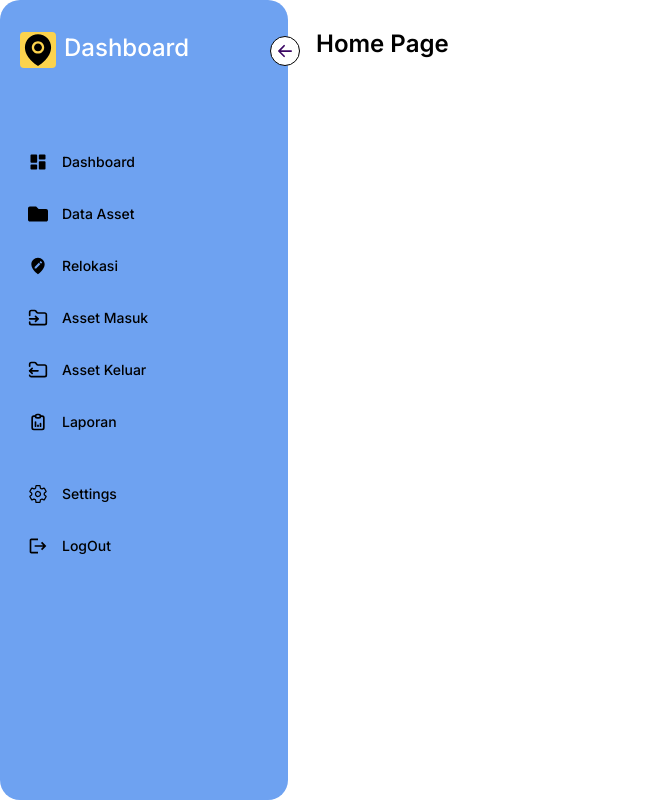
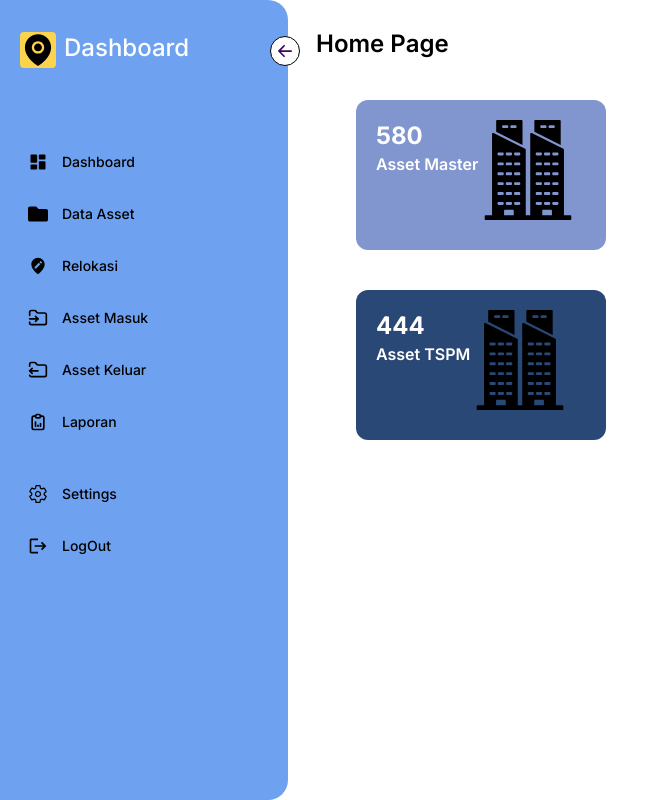
Before and after one commit to INTERNSHIP-Tiga-Serangkai-Smart-Office/frontend-web, a React (Create React App) app: page /dashboard in a window 1280 px wide. Shown: the whole page, without its empty margins (0-669 px from the left). Built offline with nearby package versions, Linux system fonts and the light colour scheme.

Commit message:
add card

```diff
--- /dev/null
+++ b/src/components/Card.jsx
@@ -0,0 +1,22 @@
+import React from 'react'
+
+function Card({imgSrc, title, number, bgColor}) {
+  return (
+    <div className='m-10 p-5 rounded-xl flex flex-row w-[250px] h-[150px]' style={{backgroundColor: bgColor}}>
+        <div className='flex-col'>
+            <h1 className='text-2xl font-bold text-white'>{number}</h1>
+            <h3 className='text-m font-semibold text-white'>{title}</h3>
+        </div>
+        <div>
+            <img
+                src={imgSrc}
+                alt="building"
+                width={100}
+                height={100}
+            />
+        </div>
+    </div>
+  )
+}
+
+export default Card
--- a/src/pages/Dashboard.jsx
+++ b/src/pages/Dashboard.jsx
@@ -12,6 +12,7 @@ import { IoSettingsOutline } from "react-icons/io5";
 import { MdLogout } from "react-icons/md";
 // import { HiMenuAlt3} from "react-icons/hi";
 import { TbReportAnalytics } from "react-icons/tb";
+import Card from '../components/Card';
 // import SideBar from '../components/SideBar';
 
 const Dashboard = () => {
@@ -29,7 +30,7 @@ const Dashboard = () => {
   const [open, setOpen] = useState(true);
   return (
     <div className='flex'>
-      <div className={`bg-clr-bg-sd h-screen p-5 pt-8 ${open? "w-72":"w-20"} duration-300 relative`} style={{ borderRadius: open ? "20px 20px 20px 20px" : "20px" }}>
+      <div className={`bg-clr-bg-sd h-screen p-5 pt-8 ${open? "w-72":"w-20"} duration-300 relative`} style={{ borderRadius: "0px 20px 20px 0px"  }}>
         <BsArrowLeftShort className={`bg-white text-purple-950 text-3xl rounded-full absolute -right-3 top-9 border border-black
         cursor-pointer ${!open && "rotate-180"}`} onClick={()=>setOpen(!open)}/>
         <div className='inline-flex'>
@@ -53,10 +54,22 @@ const Dashboard = () => {
         </div>
 
 
-        </div>
+      </div>
       <div className='p-7'>
         <h1 className='text-2xl font-semibold'>Home Page</h1>
+        <Card
+          imgSrc={process.env.PUBLIC_URL + '/building-icon.svg'}
+          title={'Asset Master'}
+          number={580}
+          bgColor={'#8196CE'}
+        />
 
+        <Card
+          imgSrc={process.env.PUBLIC_URL + '/building-icon.svg'}
+          title={'Asset TSPM'}
+          number={444}
+          bgColor={'#2A4876'}
+        />
 
       </div>
     </div>
```
Also changed, not shown: public/building-icon.svg (added).
